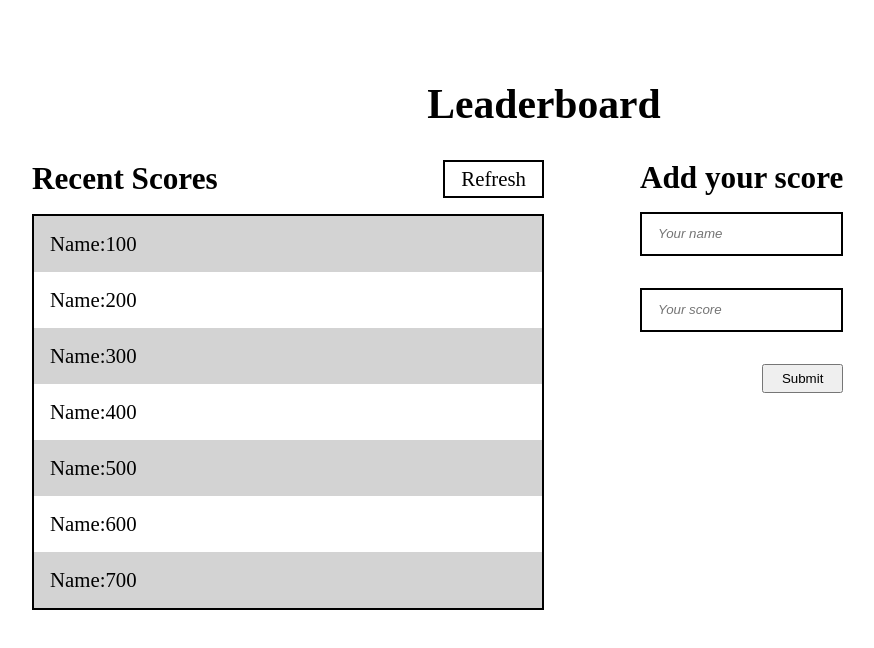
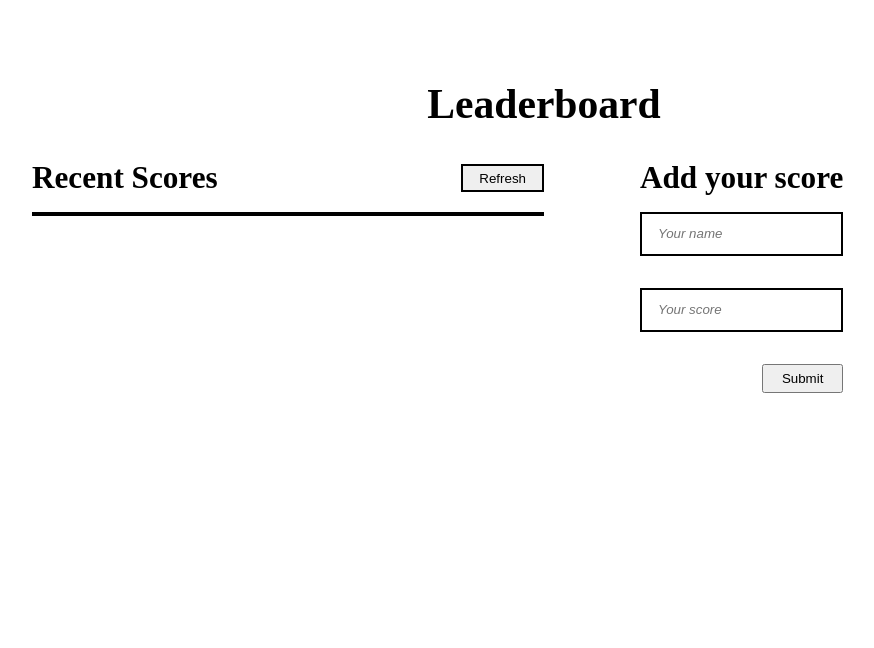
Before and after one commit to V0pe/Leaderboard, a website built with webpack: page src/index.html in a window 1280 px wide. Shown: the whole page, without its empty margins (96-970 px from the left). Built offline with nearby package versions, Linux system fonts and the light colour scheme.

Commit message:
update styles and markup for api fetch

```diff
--- a/src/index.html
+++ b/src/index.html
@@ -12,17 +12,10 @@
     <div class="scores">
         <div class="scores-header d-flex">
             <h2>Recent Scores</h2>
-            <a href="">Refresh</a>
+            <button id="get-score" type="button">Refresh</button>
         </div>
         <div class="score-body">
             <ul>
-                <li>Name:100</li>
-                <li>Name:200</li>
-                <li>Name:300</li>
-                <li>Name:400</li>
-                <li>Name:500</li>
-                <li>Name:600</li>
-                <li>Name:700</li>
             </ul>
         </div>
     </div>
@@ -32,6 +25,7 @@
             <input type="text" name="Name" id ="Name" placeholder="Your name">
             <input type="text" name="score" id="score" placeholder="Your score">
             <button type="submit">Submit</button>
+            <span id="error-state"> </span>
         </form>
     </div>
     </section>
--- a/src/style.css
+++ b/src/style.css
@@ -32,11 +32,11 @@ header {
   align-items: center;
 }
 
-.scores-header a {
-  text-decoration: none;
+#get-score {
   color: black;
   border: 2px solid black;
   padding: 0.3rem 1rem;
+  cursor: pointer;
 }
 
 form {
@@ -60,6 +60,7 @@ form button {
   width: 40%;
   position: relative;
   padding: 0.3rem 0.5rem;
+  cursor: pointer;
 }
 
 ul {
@@ -83,3 +84,8 @@ li:nth-child(odd) {
 .col {
   flex-direction: column;
 }
+
+#get-score:hover,
+form button:hover {
+    background-color: #d3d3d3;
+}
```
